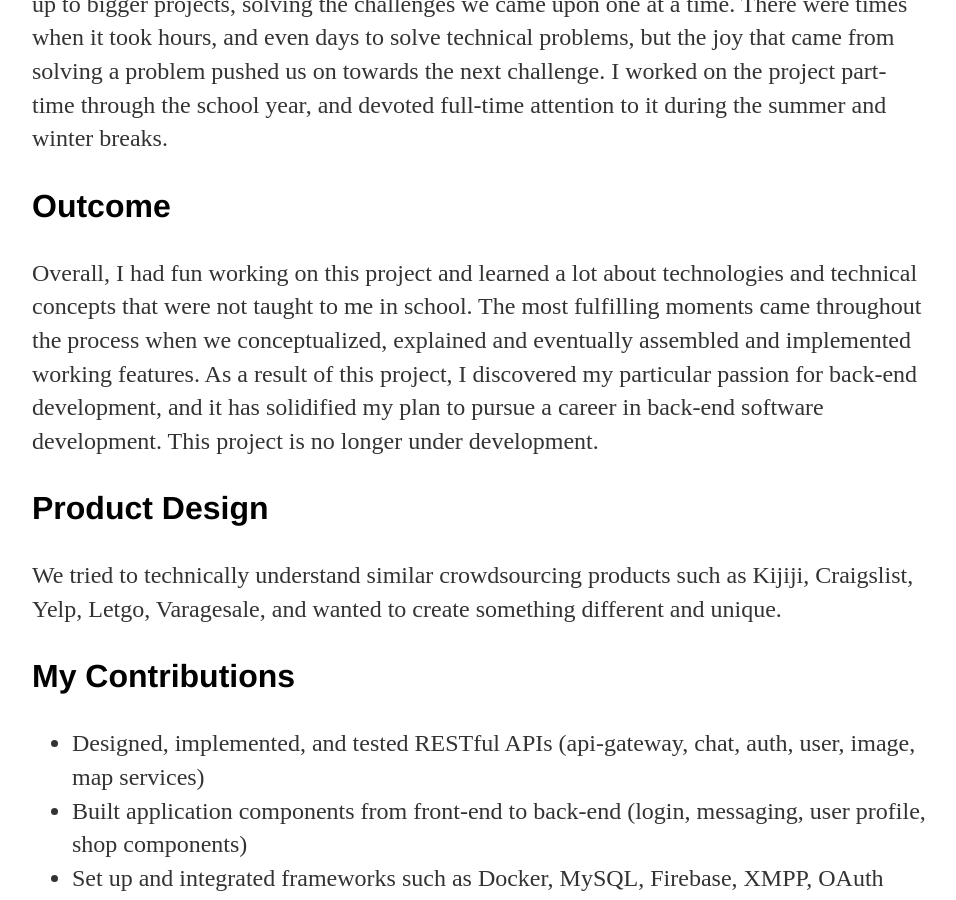
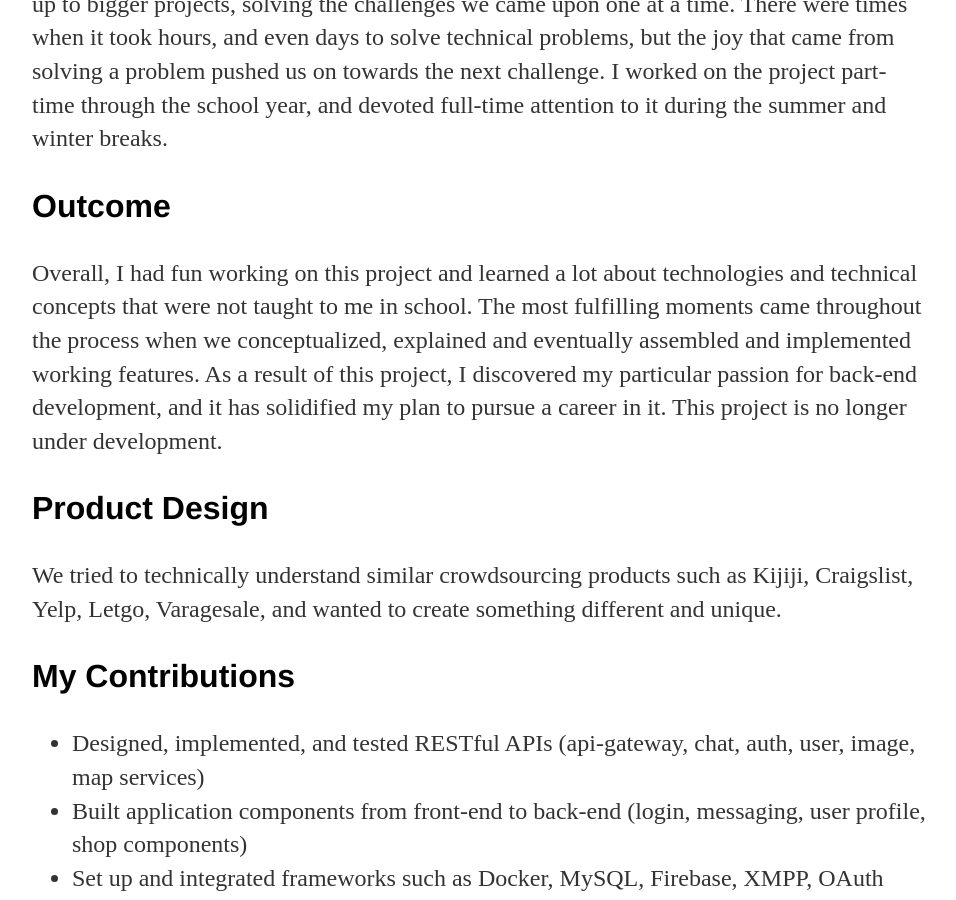
Before and after one commit to jcho7022/jcho7022.github.io, a Jekyll site: the page built from projects/float/index.html, in a window 1280 px wide and 900 px high, scrolled down 1822 px. Shown: the whole window, without its empty margins (160-1116 px from the left). Built offline with Jekyll 4.4.1, drawn with Linux system fonts in a browser that asks for light colours.

Commit message:
Update index.html

```diff
--- a/projects/float/index.html
+++ b/projects/float/index.html
@@ -39,7 +39,7 @@ title: "Float: Map Oriented Marketplace Application"
 	concepts that were not taught to me in school. The most fulfilling moments came throughout
 	the process when we conceptualized, explained and eventually assembled and implemented working features.
 	As a result of this project, I discovered my particular passion for back-end development, and it has solidified
-	my plan to pursue a career in back-end software development. This project is no longer under development.
+	my plan to pursue a career in it. This project is no longer under development.
 </p>
 
 <!-- <h3>Possible Monetization/Product Design</h3>We planned to monetize this project and build a start-up by sending out local ADs or offering special
```
